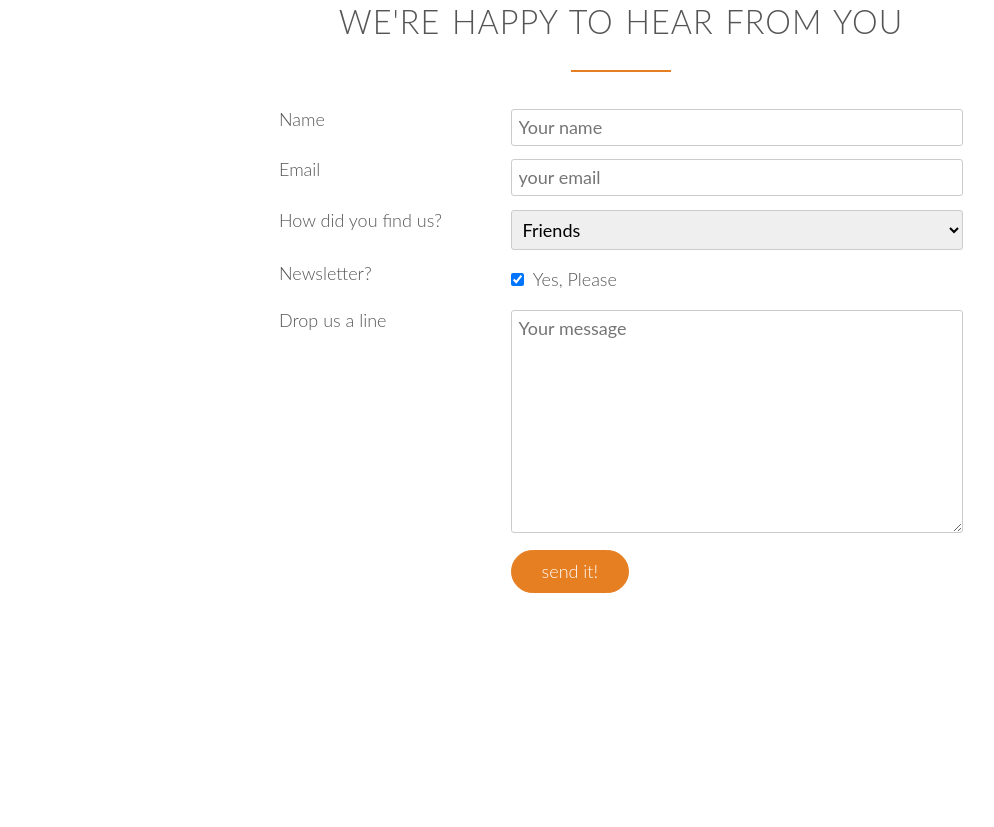
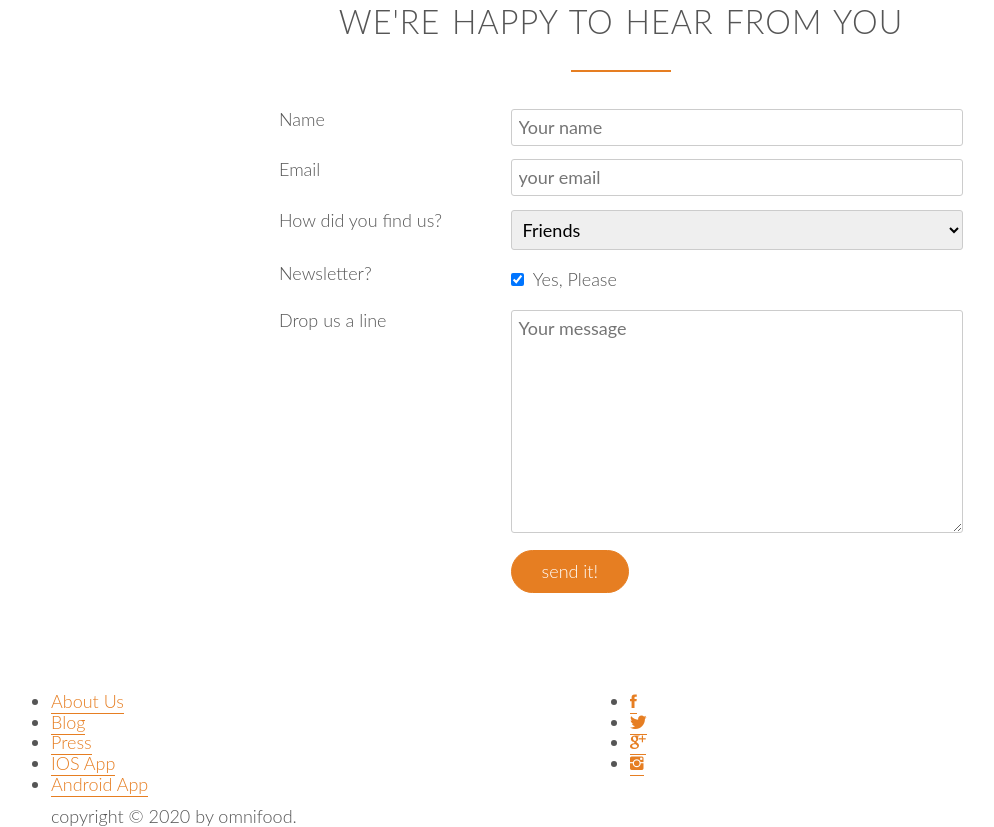
Before and after one commit to mahichy/Omni_Food, a plain HTML site: page index.html in a window 1280 px wide. Shown: the part 4576-5403 px from the top of the page, without its empty margins (19-1013 px from the left). Before the commit the page ends 5256 px from the top, so only its background shows below. Drawn offline with Linux system fonts and the light colour scheme; files whose address does not match are found by name.

Commit message:
Footer Part_01

```diff
--- a/index.html
+++ b/index.html
@@ -375,6 +375,33 @@
 		</div>
 	</section>
 
+	<footer>
+		<div class="row">
+			<div class="col span-1-of-2">
+				<ul class="footer-nav">
+					<li><a href="#">About Us</a></li>
+					<li><a href="#">Blog</a></li>
+					<li><a href="#">Press</a></li>
+					<li><a href="#">IOS App</a></li>
+					<li><a href="#">Android App</a></li>
+				</ul>
+			</div>
+			<div class="col span-1-of-2">
+				<ul class="social-links">
+					<li><a href=""><i class="ion-social-facebook"></i></a></li>
+					<li><a href=""><i class="ion-social-twitter"></i></a></li>
+					<li><a href=""><i class="ion-social-googleplus"></i></a></li>
+					<li><a href=""><i class="ion-social-instagram"></i></a></li>
+				</ul>
+			</div>
+		</div>
+		<div class="row">
+			<p>
+				copyright &copy; 2020 by omnifood.
+			</p>
+		</div>
+	</footer>
+
 
 
 </body>
```
